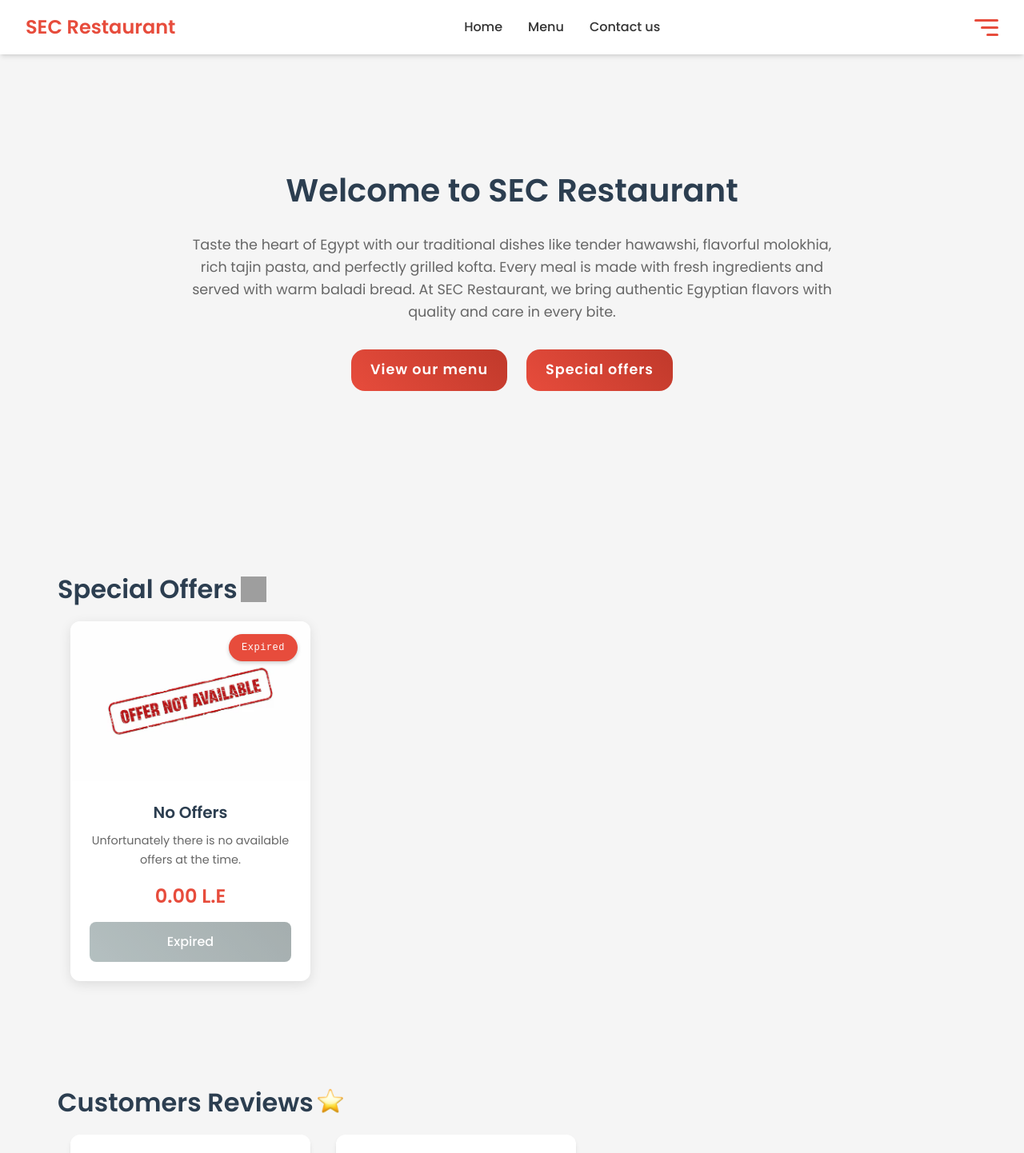
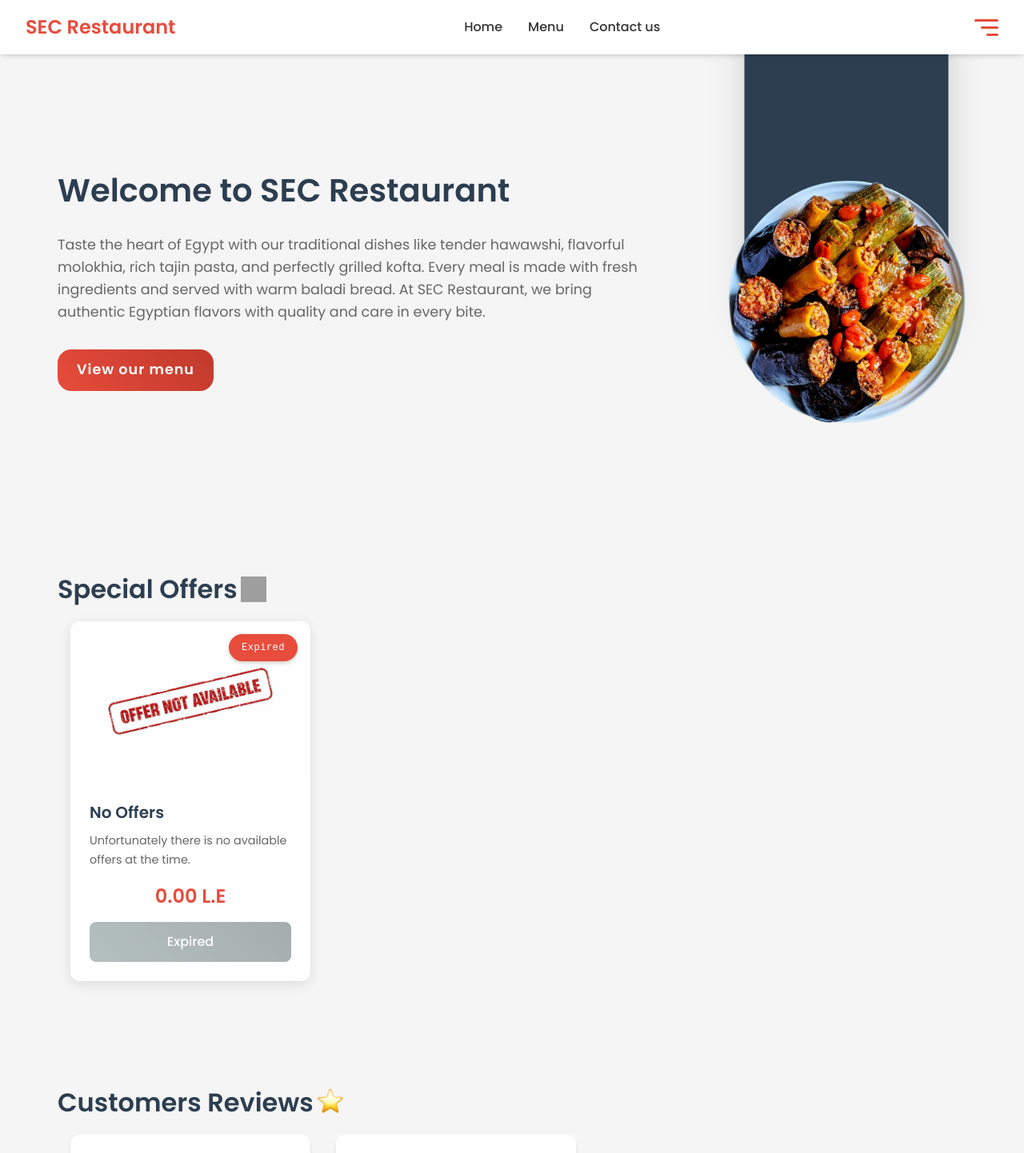
Before and after one commit to moradezzat/SEC-Restaurant, a Next.js app: page / in a window 1280 px wide. Shown: the top 1442 px of the page at 80% size. Built offline with nearby package versions, Linux system fonts and the light colour scheme; grey boxes are pictures that could not be loaded.

Commit message:
Hero Section Layout Update

```diff
--- a/package.json
+++ b/package.json
@@ -15,10 +15,12 @@
     "@fortawesome/react-fontawesome": "^0.2.2",
     "@vercel/analytics": "^1.5.0",
     "@vercel/speed-insights": "^1.2.0",
+    "bootstrap": "^5.3.6",
     "mongodb": "^6.15.0",
     "mongoose": "^8.13.2",
     "next": "^15.3.3",
     "react": "^19.0.0",
+    "react-bootstrap": "^2.10.10",
     "react-dom": "^19.0.0"
   },
   "devDependencies": {
--- a/src/app/globals.css
+++ b/src/app/globals.css
@@ -223,6 +223,12 @@
 }
 
 /* Responsiveness */
+@media (max-width: 1090px) {
+    .hero-section > div:first-child {
+      display: none !important;
+    }
+}
+
 @media screen and (max-width: 629px) {
     .title {
         max-width: 320px;
@@ -253,7 +259,9 @@
     }
 
     .hero-section {
-        padding-top: 10rem;
+        padding-top: 8rem;
+        align-items: center !important;
+        text-align: center !important;
     }
 
     .Sidenav {
--- a/src/app/layout.js
+++ b/src/app/layout.js
@@ -39,6 +39,7 @@ export const metadata = {
   title: "SEC Restaurant",
   description: "Experience the best Egyptian food restaurant in Egypt. Enjoy traditional dishes like hawawshi, molokhia, tajin pasta, and grilled kofta made with fresh ingredients.",
   keywords: "Egyptian restaurant, Egyptian food, hawawshi, molokhia, tajin pasta, kofta, authentic Egyptian cuisine, Cairo restaurant, Bab el shaarya restaurant, Bab el sharia restaurant, Egyptian crepe, Crepe, Food, Kitchen, Cuisine, اكل شعبي, اكل مصري, كريب, كفته, محشي, كفتة, كبدة, كبده, قوانص, بانيه, بانية, فراخ, لحمة, لحمه, مطعم مصري, مطعم, مطبخ مصري, مطبخ, كريب مصري, مطعم ست الكل, ست الكل, مطبخ ست الكل",
+  metadataBase: new URL('https://ssec.vercel.app'),
   openGraph: {
     title: "SEC Restaurant",
     description: "Experience the best Egyptian food restaurant in Egypt. Enjoy traditional dishes made with fresh ingredients.",
--- a/src/app/page.js
+++ b/src/app/page.js
@@ -20,21 +20,6 @@ export default function Home() {
     setIsMenuOpen(true);
   };
 
-  const scrollToOffers = () => {
-    requestAnimationFrame(() => {
-      const offersSection = document.getElementById('offers');
-      if (!offersSection) return;
-
-      const sectionTop = offersSection.getBoundingClientRect().top + window.scrollY;
-      const scrollPosition = sectionTop - 50;
-
-      window.scrollTo({
-        top: scrollPosition,
-        behavior: 'smooth'
-      });
-    });
-  };
-
   const Offers = [
     { id: 1, Name: `${translations.offers_section.noOffers}`, Content: `${translations.offers_section.noOffersContent}`, Price: '0', Image: '/assets/No_Offers.png', IsActive: true, Countdown: "2000-01-01T23:59:59" }
   ]
@@ -48,20 +33,27 @@ export default function Home() {
   return (
     <div className='bg-[#f5f5f5] text-[#333333] overflow-x-hidden dark:bg-[#0f0f0f] min-h-screen flex flex-col transition-colors duration-300 ease'>
       <Navbar/>
-      <MenuModal
-        isOpen={isMenuOpen}
-        onClose={() => setIsMenuOpen(false)}
-      />
-      <main className='max-w-[1200px] mx-auto mb-8 px-8 text-center w-full flex-1'>
+      <MenuModal isOpen={isMenuOpen} onClose={() => setIsMenuOpen(false)}/>
 
+      <main className='max-w-[1200px] mx-auto mb-8 px-8 w-full flex-1'>
         {/* Hero Section */}
-        <section className='hero-section overflow-hidden flex flex-col justify-center items-center text-center pt-[13rem] pb-0 pl-0 pr-0 mt-0 cursor-default'>
+        <section className={`hero-section flex flex-col justify-center pt-[13rem] pb-0 pl-0 pr-0 mt-0 cursor-default relative overflow-visible ${language === 'ar' ? 'items-end text-right' : 'items-start text-left'}`}>
+          {/* Transparent Container with Image */}
+          <div className={`absolute top-0 w-[300px] transition-colors duration-300 ease overflow-visible ${language === 'ar' ? 'left-0' : 'right-0'}`}>
+            <div className="w-[85%] h-[400px] bg-[#2c3e50] shadow-2xl transition-colors duration-300 ease flex items-center justify-center absolute left-1/2 transform -translate-x-1/2">
+            </div>
+            <img
+              src='/hero-shot.png'
+              alt='Mahshi Dish'
+              className='w-[350px] h-[350px] object-contain absolute top-[200px] left-1/2 transform -translate-x-1/2'
+            />
+          </div>
+
           <h1 className='title text-[2.5rem] text-[#2c3e50] mb-6 font-semibold dark:text-[#dddddd] transition-colors duration-300 ease'>{translations.hero_section.title}</h1>
-          <p className='text-[1.1rem] text-[#666666] max-w-[800px] mx-auto mb-8 leading-[1.6] dark:text-[#b8b8b8] transition-colors duration-300 ease'>{translations.hero_section.description}</p>
+          <p className='text-[1.1rem] text-[#666666] max-w-[750px] mb-8 leading-[1.6] dark:text-[#b8b8b8] transition-colors duration-300 ease'>{translations.hero_section.description}</p>
 
-          <div className='btnContainer flex gap-6 justify-center mb-8'>
+          <div className='btnContainer flex gap-6 mb-8'>
             <button className='btn primary' onClick={displayMenuModal}>{translations.hero_section.viewMenu}</button>
-            <button className='btn secondary' onClick={scrollToOffers}>{translations.hero_section.viewOffers}</button>
           </div>
         </section>
 
```
Also changed, not shown: public/hero-shot.png (added), src/context/LanguageContext.js (line endings or trailing spaces), 1 other file (tests, documents, lock files or other folders).
